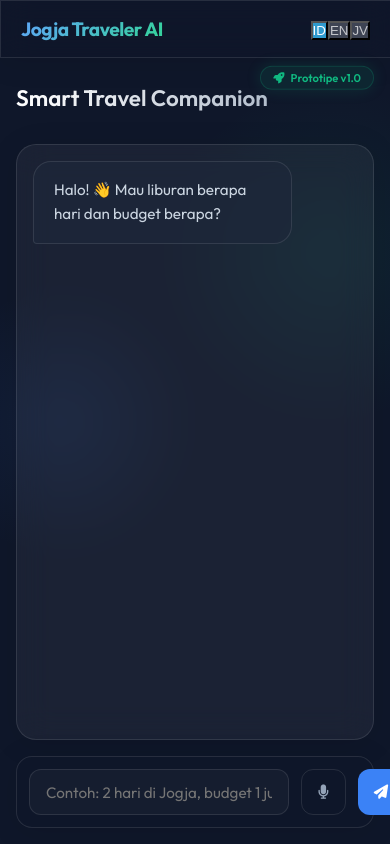
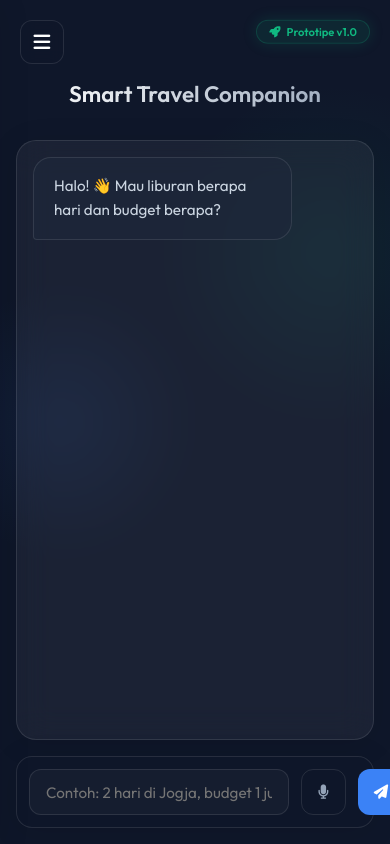
Before and after one commit to Wilzxm/jogjatravelerai, a Next.js app in the folder ai-travel/: page / in a window 390 px wide. Built offline with nearby package versions, Linux system fonts and the light colour scheme.

Commit message:
update fitur

```diff
--- a/ai-travel/app/globals.css
+++ b/ai-travel/app/globals.css
@@ -382,47 +382,124 @@ body {
     flex-direction: column;
   }
 
+  /* Mobile Sidebar (Off-canvas) */
   .sidebar {
-    width: 100%;
-    height: auto;
-    flex-direction: row;
-    align-items: center;
-    justify-content: space-between;
-    padding: 16px 20px;
-    border-right: none;
-    border-bottom: 1px solid var(--glass-border);
+    position: fixed;
+    top: 0;
+    left: 0;
+    width: 280px;
+    height: 100vh;
+    transform: translateX(-100%);
+    background: rgba(15, 23, 42, 0.95);
+    backdrop-filter: blur(20px);
+    -webkit-backdrop-filter: blur(20px);
+    z-index: 100;
+    transition: transform 0.3s cubic-bezier(0.4, 0, 0.2, 1);
+    border-right: 1px solid var(--glass-border);
+    border-bottom: none;
+    padding-top: 80px;
+    /* Space for close button if needed, or consistent spacing */
+    flex-direction: column;
+    justify-content: flex-start;
+    align-items: stretch;
+  }
+
+  .sidebar.open {
+    transform: translateX(0);
+    box-shadow: 10px 0 30px rgba(0, 0, 0, 0.5);
   }
 
   .sidebar .sections-container {
-    display: none;
+    display: flex;
+    /* Show sections on mobile menu */
+    overflow-y: auto;
+  }
+
+  /* Mobile Menu Button */
+  .mobile-menu-btn {
+    position: fixed;
+    top: 20px;
+    left: 20px;
+    z-index: 110;
+    width: 44px;
+    height: 44px;
+    border-radius: 12px;
+    background: rgba(15, 23, 42, 0.8);
+    border: 1px solid var(--glass-border);
+    color: white;
+    font-size: 1.2rem;
+    display: flex;
+    align-items: center;
+    justify-content: center;
+    cursor: pointer;
+    backdrop-filter: blur(8px);
+    transition: all 0.2s ease;
+  }
+
+  .mobile-menu-btn:hover {
+    background: rgba(255, 255, 255, 0.1);
+  }
+
+  /* Overlay */
+  .mobile-overlay {
+    position: fixed;
+    top: 0;
+    left: 0;
+    right: 0;
+    bottom: 0;
+    background: rgba(0, 0, 0, 0.6);
+    backdrop-filter: blur(4px);
+    z-index: 90;
+    animation: fadeIn 0.3s ease;
+  }
+
+  @keyframes fadeIn {
+    from {
+      opacity: 0;
+    }
+
+    to {
+      opacity: 1;
+    }
+  }
+
+  .brand-container {
+    margin-bottom: 20px;
+    padding-left: 10px;
+    /* Additional padding since alignment changed */
   }
 
   .brand {
-    font-size: 1.2rem;
+    font-size: 1.5rem;
   }
 
   .brand-sub {
-    display: none;
+    display: block;
+    /* Show sub-brand on mobile menu */
+    margin-bottom: 0;
   }
-
-  /* Hidden on mobile to save space */
 
   .main {
     padding: 16px;
+    padding-top: 80px;
+    /* Space for header/button */
     gap: 16px;
   }
 
   .header h1 {
     font-size: 1.4rem;
     margin-bottom: 16px;
-    margin-top: 10px;
+    margin-top: 0;
+    text-align: center;
   }
 
   .badge {
-    top: 12px;
-    right: 16px;
+    top: 24px;
+    right: 20px;
     padding: 4px 12px;
     font-size: 0.7rem;
+    z-index: 80;
+    /* Below overlay */
   }
 
   .chat-container {
@@ -440,4 +517,15 @@ body {
   .btn {
     padding: 0 16px;
   }
+
+  /* Hide desktop-only elements inside mobile menu if necessary */
 }
+
+/* Hide mobile button on desktop */
+@media (min-width: 769px) {
+
+  .mobile-menu-btn,
+  .mobile-overlay {
+    display: none;
+  }
+}
--- a/ai-travel/app/page.tsx
+++ b/ai-travel/app/page.tsx
@@ -11,6 +11,7 @@ export default function Home() {
   const [input, setInput] = useState("");
   const [isLoading, setIsLoading] = useState(false);
   const [isRecording, setIsRecording] = useState(false);
+  const [isMobileMenuOpen, setIsMobileMenuOpen] = useState(false);
   const chatContainerRef = useRef<HTMLDivElement>(null);
   const recognitionRef = useRef<any>(null);
 
@@ -265,10 +266,31 @@ export default function Home() {
     recognition.start();
   };
 
+  const toggleMobileMenu = () => {
+    setIsMobileMenuOpen(!isMobileMenuOpen);
+  };
+
   return (
     <div className="app-container">
+      {/* Mobile Menu Button */}
+      <button
+        className="mobile-menu-btn"
+        onClick={toggleMobileMenu}
+        aria-label="Toggle Menu"
+      >
+        <i className={`fa-solid ${isMobileMenuOpen ? 'fa-xmark' : 'fa-bars'}`}></i>
+      </button>
+
+      {/* Overlay for mobile */}
+      {isMobileMenuOpen && (
+        <div
+          className="mobile-overlay"
+          onClick={() => setIsMobileMenuOpen(false)}
+        />
+      )}
+
       {/* Sidebar */}
-      <aside className="sidebar glass">
+      <aside className={`sidebar glass ${isMobileMenuOpen ? 'open' : ''}`}>
         <div className="brand-container">
           <div className="brand">Jogja Traveler AI</div>
           <div className="brand-sub">
```
